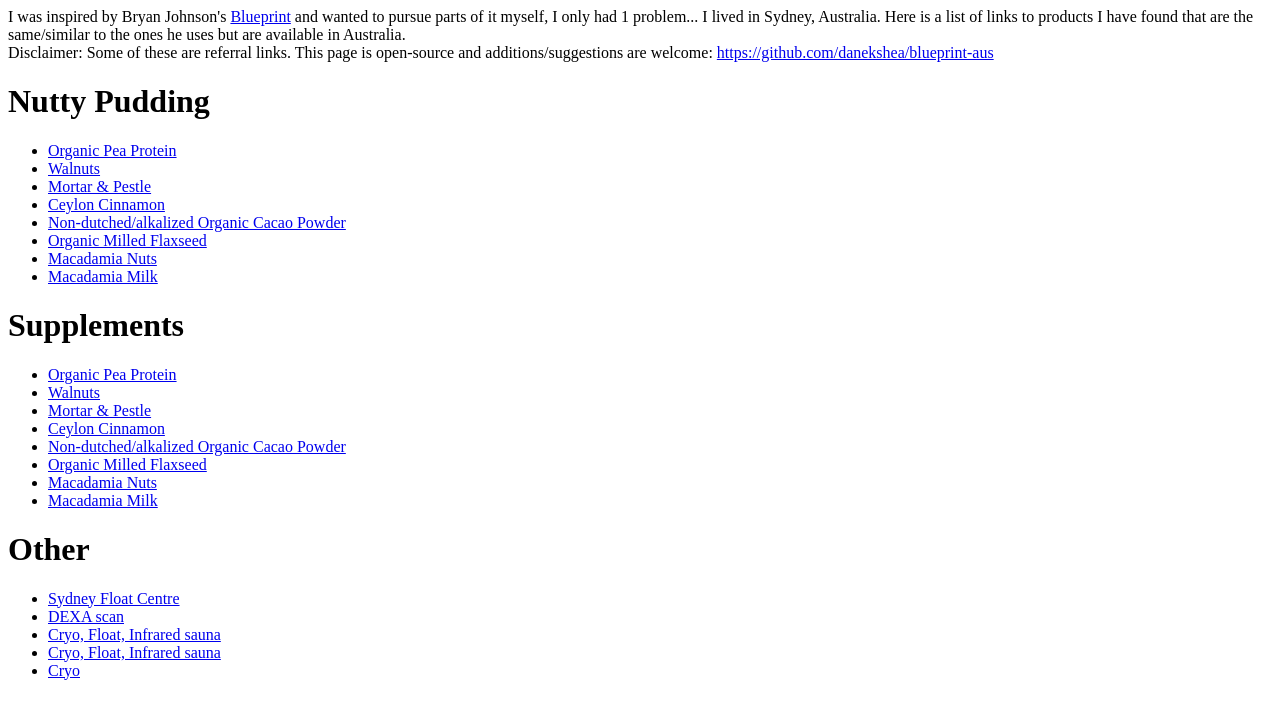
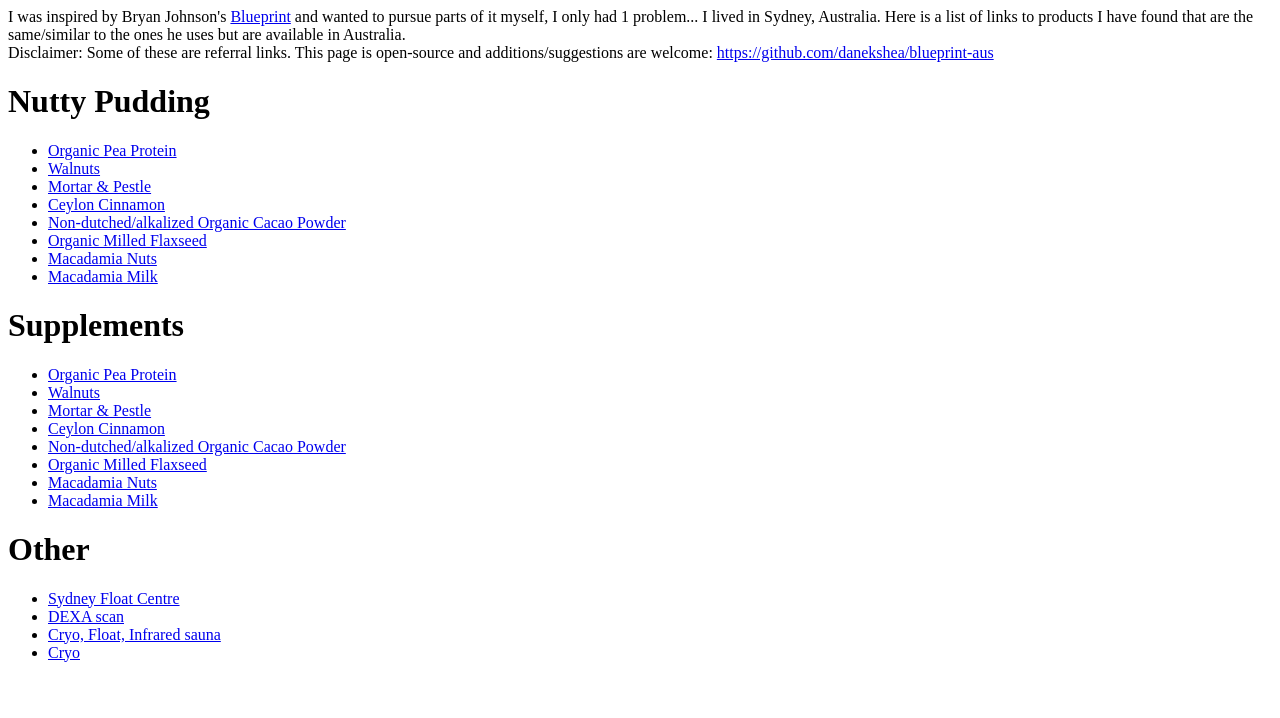
Before and after one commit to danekshea/blueprint-aus, a plain HTML site: page index.html in a window 1280 px wide. Drawn offline with Linux system fonts and the light colour scheme.

Commit message:
removed duplicate

```diff
--- a/index.html
+++ b/index.html
@@ -33,7 +33,6 @@
         <li><a href="https://www.sydneyfloatcentre.com.au/">Sydney Float Centre</a></li>
         <li><a href="https://www.measureup.com.au/dexa/">DEXA scan</a></li>
         <li><a href="https://koarecovery.com.au/">Cryo, Float, Infrared sauna</a></li>
-        <li><a href="https://www.measureup.com.au/dexa/">Cryo, Float, Infrared sauna</a></li>
         <li><a href="https://www.cryo.com.au/cryotherapy/">Cryo</a></li>
     </ul>
 </body>
```
